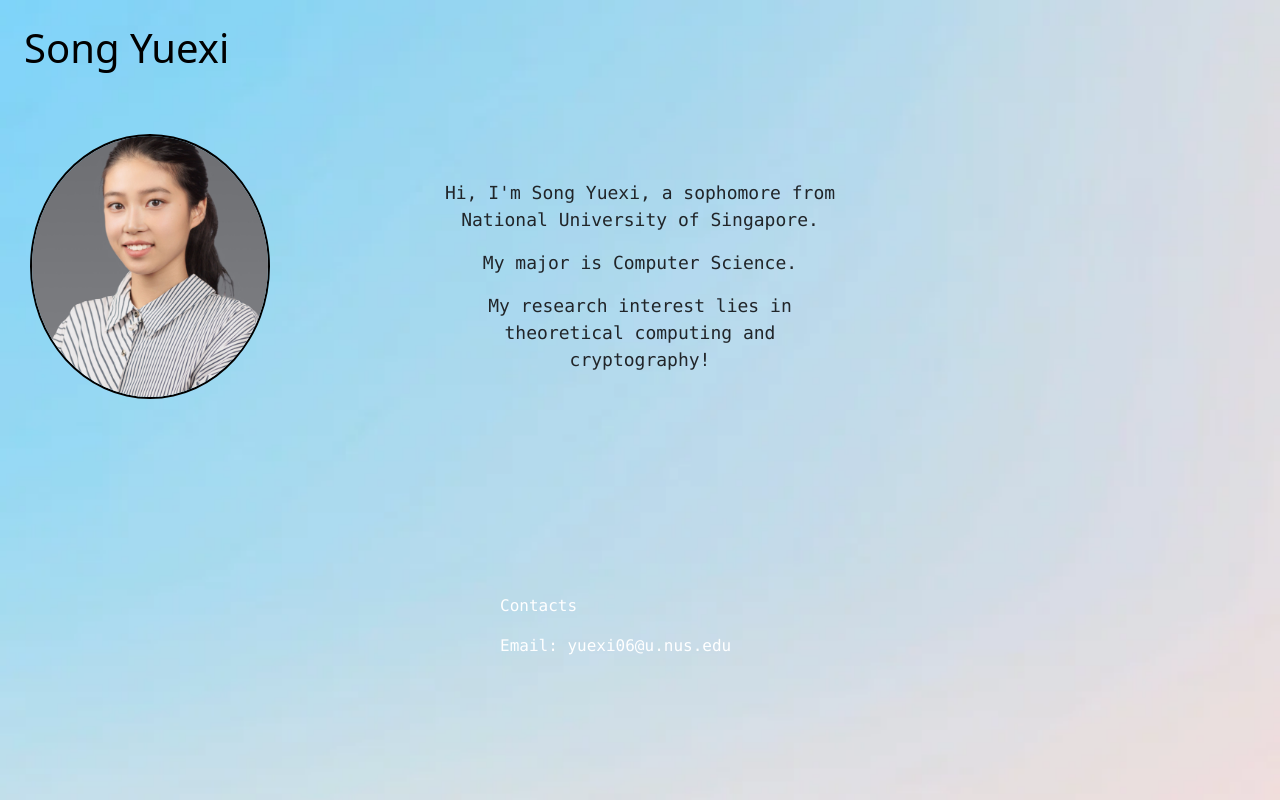
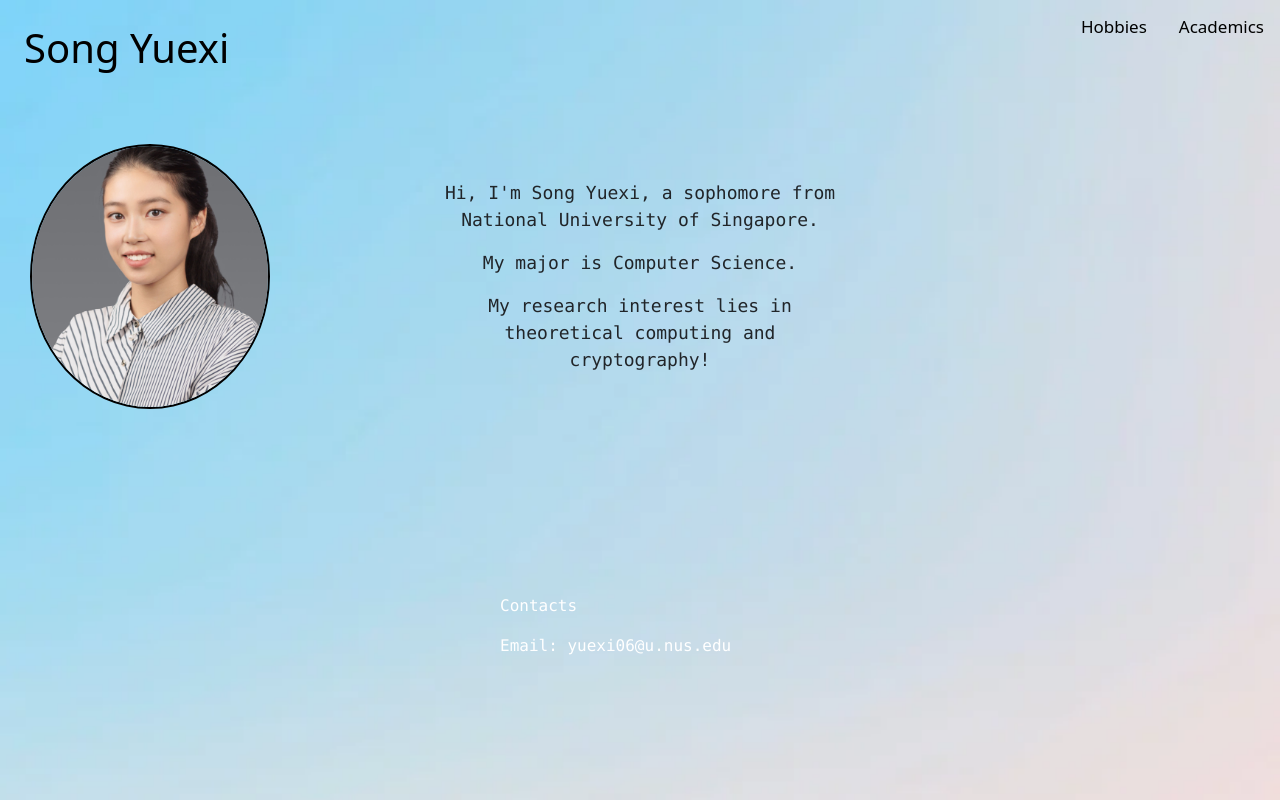
Before and after one commit to YosieSYX/SongYuexi, a plain HTML site: page index.html in a window 1280 px wide. Shown: the top 800 px of the page. Drawn offline with nearby package versions, Linux system fonts and the light colour scheme.

Commit message:
Update index.html

```diff
--- a/index.html
+++ b/index.html
@@ -10,10 +10,12 @@
 </head>
 <body>
 <div class="topnav">
+  <a class="active" href="Academics.html">Academics</a>
+  <a class="active" href="hobbies.html">Hobbies</a>
   <h1 class="text-black p-4 text-left fw-light">Song Yuexi</h1>
 </div>
 <div class="image-container">
-  <img src="images/me.jpg" class="rounded-image" style="position:relative; left:30px; top:30px;">
+  <img src="images/me.jpg" class="rounded-image" style="position:relative; left:30px; top:40px;">
 </div>
 <div class="container">
   <div class="text-center">
```
